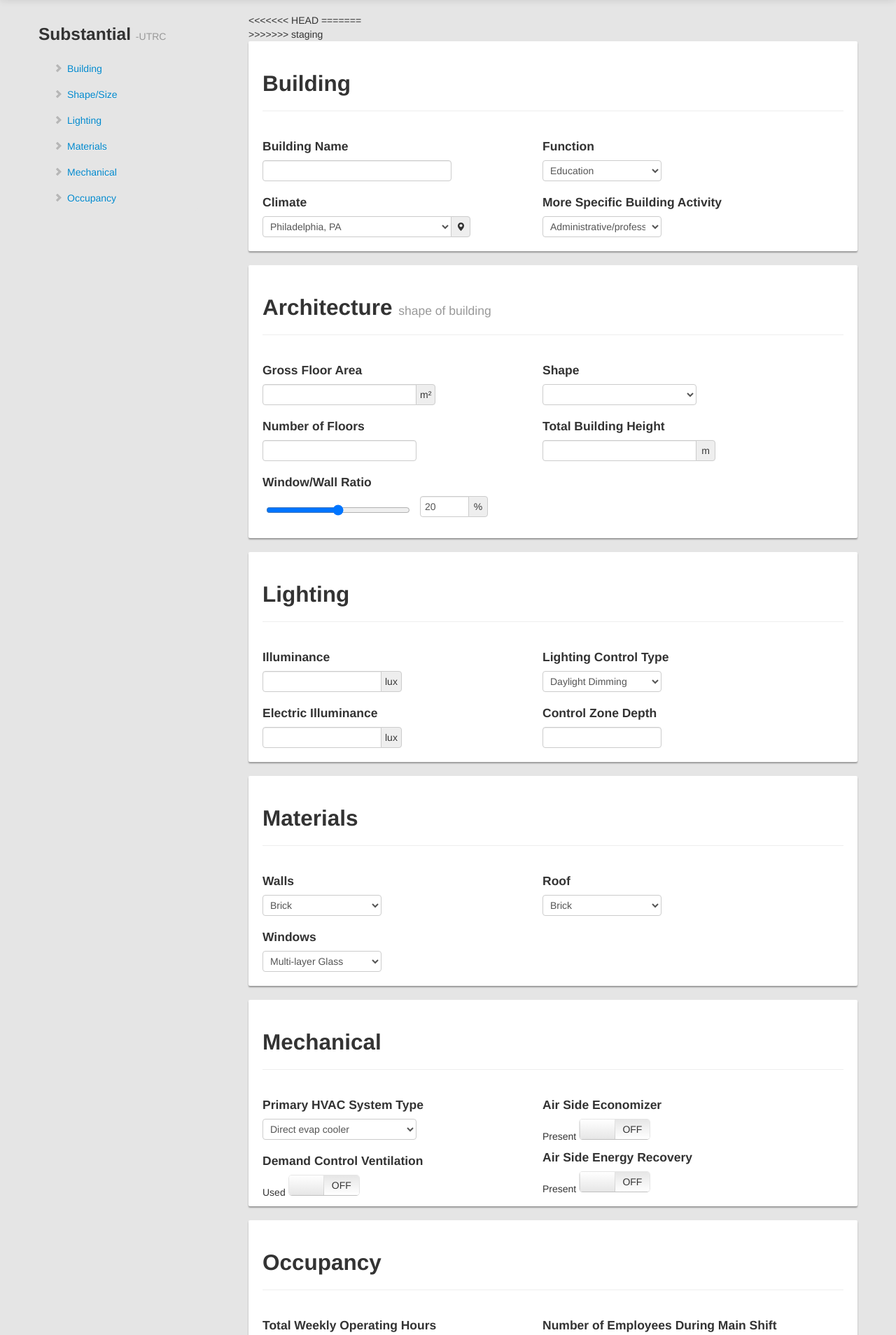
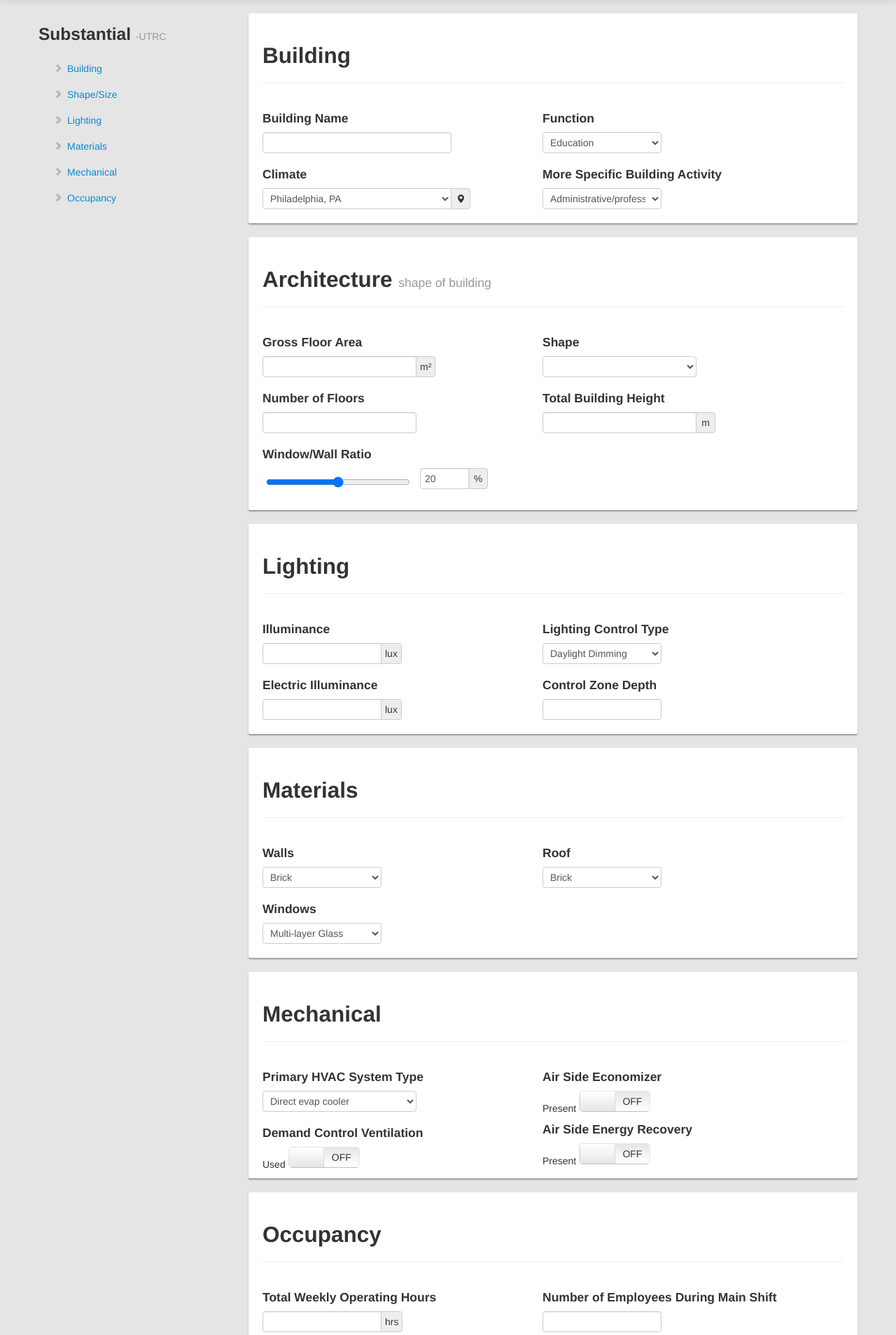
Before and after one commit to eebhub/platform, a Node server app: page /substantial in a window 1280 px wide. Shown: the part 41-1949 px from the top of the page at 70% size. Run offline with Node 20, Linux system fonts and the light colour scheme; some libraries are stand-ins or nearby versions.

Commit message:
removed substantial merge head issue

```diff
--- a/views/substantial.ejs
+++ b/views/substantial.ejs
@@ -99,13 +99,7 @@
                 </ul>
             </div>
                 <div class="span9">
-<<<<<<< HEAD
-=======
-
-
 <form action="/substantial/analyze" method="post">
-
->>>>>>> staging
                     <section id="summary">
                         <div id="box-unit">
                             <div class="page-header">
```
